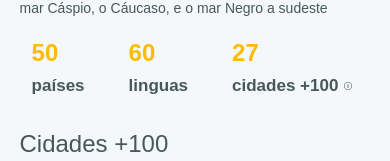
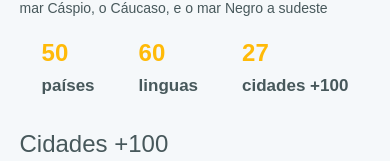
Before and after one commit to NicholasWM/WorldTrip, a Next.js app: page /1 in a window 390 px wide. Shown: the part 320-481 px from the top of the page. Built offline with nearby package versions, Linux system fonts and the light colour scheme.

Commit message:
add: Tooltip

```diff
--- a/src/components/InfoHighlight.tsx
+++ b/src/components/InfoHighlight.tsx
@@ -3,6 +3,17 @@ import {
     Box,
     Flex,
     Icon,
+    Tooltip,
+    useBreakpointValue,
+    Popover,
+    Button,
+    PopoverTrigger,
+    Portal,
+    PopoverContent,
+    PopoverArrow,
+    PopoverHeader,
+    PopoverCloseButton,
+    PopoverBody,
 } from '@chakra-ui/react'
 
 import { IoIosInformationCircleOutline } from 'react-icons/io'
@@ -16,13 +27,22 @@ interface InfoHighlightProps{
 }
 
 export function InfoHighlight({label, number, info}:InfoHighlightProps){
+    const isSmallVersion = useBreakpointValue({
+        base: false,
+        md:true,
+        sm: true
+      })
     return (
         <Box textAlign={["left","center"]} fontWeight="600">
             <Text lineHeight={["36px", "72px"]} fontSize={["24px", "48px"]} color="yellow.900">{number}</Text>
             <Flex align="center">
                 <Text lineHeight={["30px", "36px"]} fontSize={["17px", "24px"]} color="gray.650">{label}</Text>
-                {info && (
-                    <Icon h="10px" w="10px" mx="5px" as={IoIosInformationCircleOutline}/>
+                {!!info && isSmallVersion && (
+                    <Tooltip label="Número de cidades que o Continente tem entre as +100 catalogadas">
+                        <span style={{marginLeft:"5px"}}>
+                            <Icon h="16px" w="16px" as={IoIosInformationCircleOutline}/>
+                        </span>
+                    </Tooltip>
                 )}
             </Flex>
         </Box>
--- a/src/pages/index.tsx
+++ b/src/pages/index.tsx
@@ -91,7 +91,7 @@ const Home: NextPage = () => {
         <ItemList src="./images/surf.svg" label="praia"/>
         <ItemList src="./images/building.svg" label="moderno"/>
         <ItemList src="./images/museum.svg" label="clássico"/>
-        <ItemList src="./images/earth.svg" label="e mais ..."/>
+        <ItemList  src="./images/earth.svg" label="e mais ..."/>
       </Wrap>
 
       <Divider w={['90px']} orientation="horizontal" />
```
